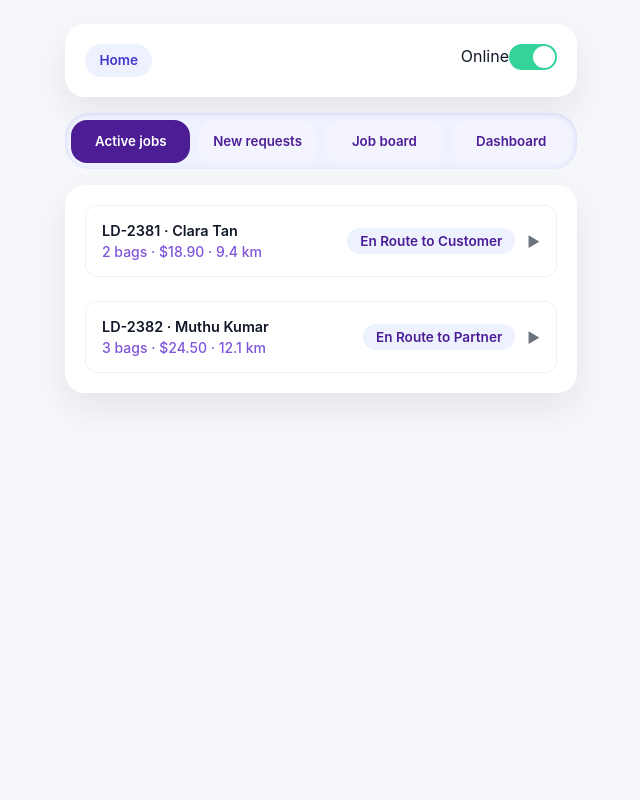
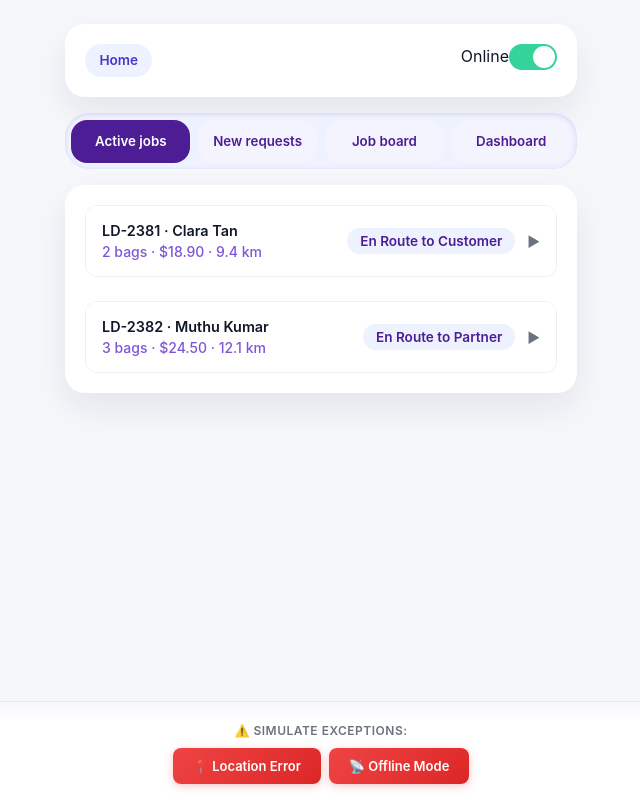
Before and after one commit to Path-yang/IS2102-group-project, a React (Vite) app in the folder laundrydash-app/: page /driver in a window 1280 px wide. Shown: the whole page, without its empty margins (319-959 px from the left). Built offline with nearby package versions, Linux system fonts and the light colour scheme.

Commit message:
feat: Add exception simulation buttons for location error and offline mode with center toasts

```diff
--- a/laundrydash-app/src/App.css
+++ b/laundrydash-app/src/App.css
@@ -1581,22 +1581,23 @@ main {
 /* Toast notifications */
 .toast {
   position: fixed;
-  bottom: 80px;
+  top: 50%;
   left: 50%;
-  transform: translateX(-50%);
-  padding: 12px 24px;
-  border-radius: 8px;
+  transform: translate(-50%, -50%);
+  padding: 16px 28px;
+  border-radius: 12px;
   color: white;
   font-weight: 500;
-  font-size: 14px;
-  z-index: 1000;
-  animation: slideUp 0.3s ease;
-  box-shadow: 0 4px 12px rgba(0, 0, 0, 0.15);
+  font-size: 15px;
+  z-index: 2000;
+  animation: fadeIn 0.3s ease;
+  box-shadow: 0 8px 24px rgba(0, 0, 0, 0.25);
   max-width: 90%;
   text-align: center;
   display: flex;
   align-items: center;
   gap: 12px;
+  min-width: 280px;
 }
 
 .toast-close {
@@ -1627,15 +1628,68 @@ main {
   background: #3b82f6;
 }
 
-@keyframes slideUp {
+@keyframes fadeIn {
   from {
-    transform: translateX(-50%) translateY(100px);
+    transform: translate(-50%, -50%) scale(0.9);
     opacity: 0;
   }
   to {
-    transform: translateX(-50%) translateY(0);
+    transform: translate(-50%, -50%) scale(1);
     opacity: 1;
   }
+}
+
+/* Exception Simulator */
+.exception-simulator {
+  position: fixed;
+  bottom: 0;
+  left: 0;
+  right: 0;
+  background: linear-gradient(180deg, rgba(255,255,255,0) 0%, rgba(255,255,255,0.95) 20%, rgba(255,255,255,1) 100%);
+  padding: 20px 16px 16px;
+  border-top: 1px solid #e5e7eb;
+  z-index: 100;
+  backdrop-filter: blur(8px);
+}
+
+.exception-label {
+  font-size: 12px;
+  font-weight: 600;
+  color: #6b7280;
+  margin: 0 0 8px 0;
+  text-align: center;
+  text-transform: uppercase;
+  letter-spacing: 0.5px;
+}
+
+.exception-buttons {
+  display: flex;
+  gap: 8px;
+  justify-content: center;
+}
+
+.exception-btn {
+  background: linear-gradient(135deg, #ef4444, #dc2626);
+  color: white;
+  border: none;
+  padding: 10px 20px;
+  border-radius: 8px;
+  font-size: 13px;
+  font-weight: 600;
+  cursor: pointer;
+  box-shadow: 0 2px 8px rgba(239, 68, 68, 0.3);
+  transition: all 0.2s;
+}
+
+.exception-btn:hover {
+  background: linear-gradient(135deg, #dc2626, #b91c1c);
+  box-shadow: 0 4px 12px rgba(239, 68, 68, 0.4);
+  transform: translateY(-1px);
+}
+
+.exception-btn:active {
+  transform: translateY(0);
+  box-shadow: 0 1px 4px rgba(239, 68, 68, 0.3);
 }
 
 /* Update button styles */
--- a/laundrydash-app/src/pages/DriverApp.tsx
+++ b/laundrydash-app/src/pages/DriverApp.tsx
@@ -343,6 +343,52 @@ const DriverApp = () => {
     console.log(`   Photo URL: simulated-${jobId}-${photoType}.jpg`);
 
     showToast(`📸 ${photoType === 'pickup' ? 'Pickup' : 'Delivery'} photo captured`, 'success');
+  };
+
+  // Simulate exception: Driver too far from location
+  const simulateLocationError = () => {
+    console.log('❌ Exception: Driver too far from expected location');
+    console.log('   Expected location: Customer pickup');
+    console.log('   Current distance: 1.2 km away');
+
+    const shouldOverride = window.confirm('⚠️ You are not at the expected location\n\nYou are 1.2 km away from the pickup point.\n\nOptions:\n• Click OK to provide reason for override\n• Click Cancel to retry when closer');
+
+    if (shouldOverride) {
+      const reason = window.prompt('Please provide reason for location override:', 'Customer requested early pickup');
+      if (reason) {
+        console.log(`   Override reason: ${reason}`);
+        showToast('⚠️ Location override recorded', 'info');
+      }
+    } else {
+      showToast('❌ Update cancelled - Move closer to location', 'error');
+    }
+  };
+
+  // Simulate exception: Offline/weak connection
+  const simulateOfflineMode = () => {
+    console.log('📡 Exception: Weak or no internet connection');
+    console.log('   Connection status: Offline');
+    console.log('   Action: Saving update locally');
+
+    showToast('📡 No connection - Saving locally', 'info', 0);
+
+    setTimeout(() => {
+      showToast('💾 Update saved locally', 'success', 2000);
+    }, 2000);
+
+    setTimeout(() => {
+      showToast('⏳ Pending Sync...', 'info', 4000);
+    }, 4000);
+
+    setTimeout(() => {
+      console.log('   Connection restored');
+      console.log('   Auto-syncing pending updates...');
+      showToast('✅ Connected - Syncing data', 'success', 6000);
+    }, 6000);
+
+    setTimeout(() => {
+      showToast('✅ All updates synced successfully', 'success', 8000);
+    }, 8000);
   };
 
   const toggleJobExpansion = (jobId: string) => {
@@ -912,6 +958,27 @@ const DriverApp = () => {
           </button>
         </div>
       )}
+
+      {/* Exception Simulation Buttons */}
+      <div className="exception-simulator">
+        <p className="exception-label">⚠️ Simulate Exceptions:</p>
+        <div className="exception-buttons">
+          <button
+            type="button"
+            className="exception-btn"
+            onClick={simulateLocationError}
+          >
+            📍 Location Error
+          </button>
+          <button
+            type="button"
+            className="exception-btn"
+            onClick={simulateOfflineMode}
+          >
+            📡 Offline Mode
+          </button>
+        </div>
+      </div>
     </main>
   );
 };
```
